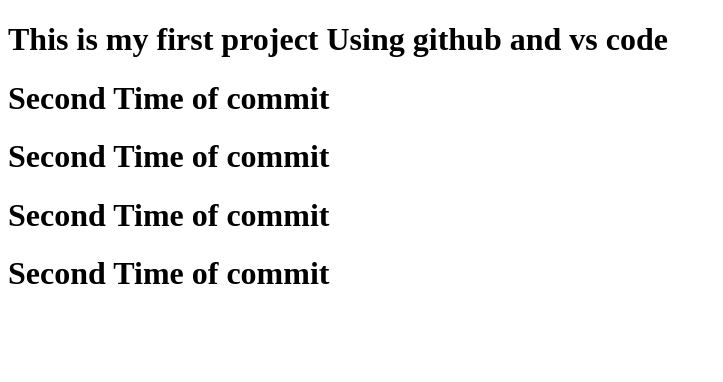
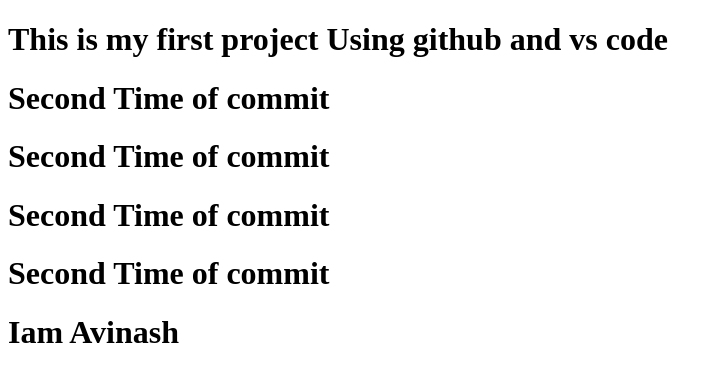
Before and after one commit to avinashbendale/Github-VSCode, a plain HTML site: page index.html in a window 1280 px wide. Shown: the whole page, without its empty margins (0-723 px from the left). Drawn offline with Linux system fonts and the light colour scheme.

Commit message:
save avinash

```diff
--- a/index.html
+++ b/index.html
@@ -12,5 +12,6 @@
     <h1>Second Time of commit</h1>
     <h1>Second Time of commit</h1>
     <h1>Second Time of commit</h1>
+    <h1>Iam Avinash</h1>
 </body>
 </html>
```
